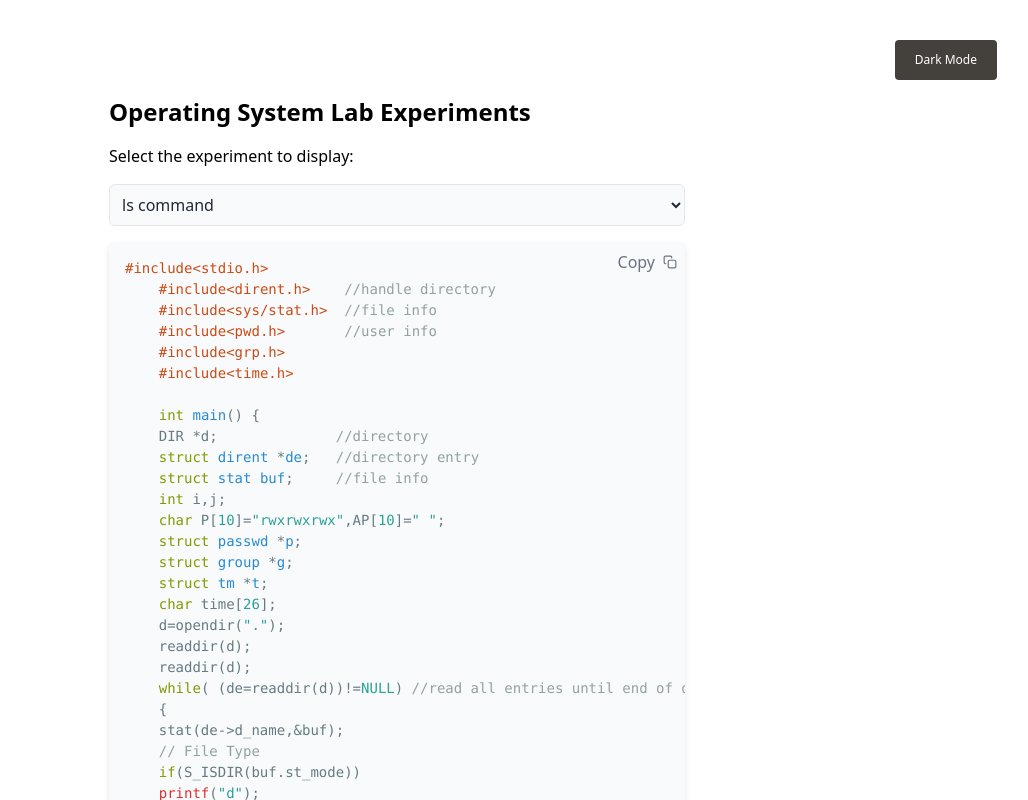
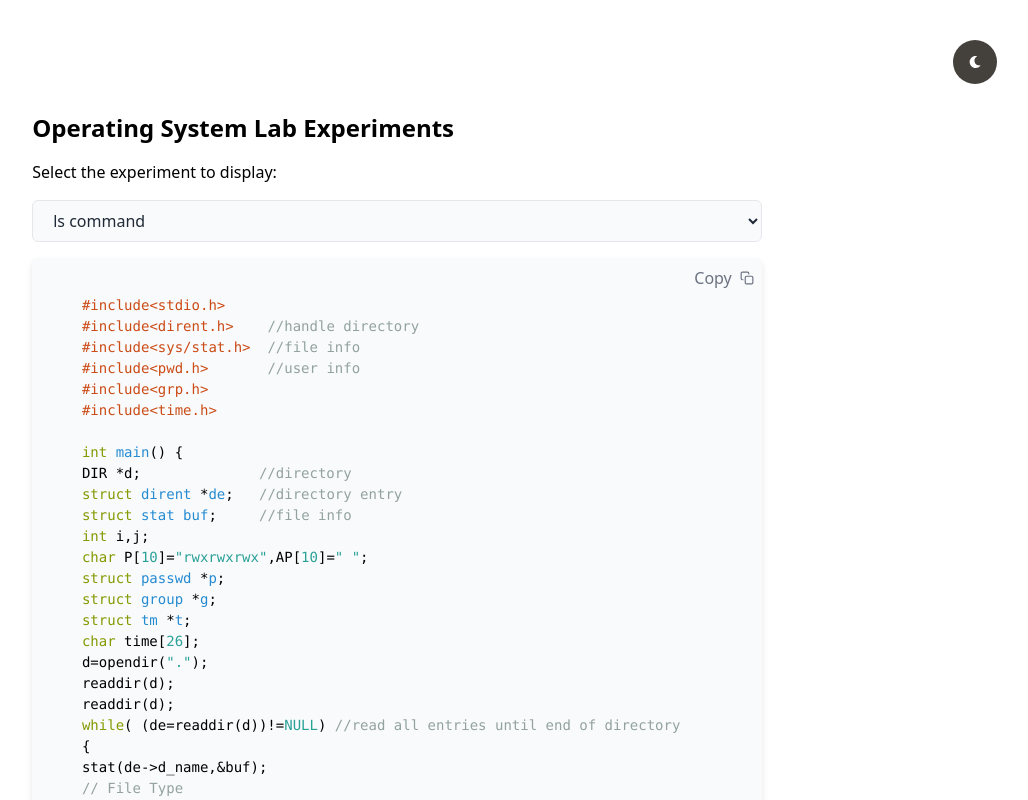
Before and after one commit to ManojithBhat/OSLabweb, a React (Vite) app: page / in a window 1280 px wide. Shown: the top 800 px of the page, without its empty margins (243-1271 px from the left). Built offline with nearby package versions, Linux system fonts and the light colour scheme.

Commit message:
finished theme

```diff
--- a/src/App.jsx
+++ b/src/App.jsx
@@ -1,28 +1,36 @@
 import './App.css';
 import ExperimentComponent from './components/ExperimentComponent';
-import { useEffect,useState } from 'react';
+import { useEffect, useState } from 'react';
+import { FaSun, FaMoon } from 'react-icons/fa'; // Import icons
 
 function App() {
+  const [darkMode, setDarkMode] = useState(false);
 
-  let [darkMode,setDarkMode] = useState(false);
-
-
-  useEffect(()=>{
-    if(darkMode){
+  useEffect(() => {
+    if (darkMode) {
       document.documentElement.classList.add('dark');
-    }else{
+    } else {
       document.documentElement.classList.remove('dark');
     }
-  },[darkMode])
-
+  }, [darkMode]);
 
   return (
     <div className="bg-white dark:bg-[#0e1117]">
-      <button onClick={()=>{setDarkMode(!darkMode)}} className="absolute right-10 top-10 bg-stone-700 text-white px-5 py-3 rounded hover:bg-stone-700 text-xs dark:bg-[#262730] dark:hover:border">
-        {darkMode?'Light':'Dark'} Mode
-      </button>
+      <button
+  onClick={() => {
+    setDarkMode(!darkMode);
+  }}
+  className="absolute right-10 top-10 bg-stone-700 text-white p-4 rounded-full flex items-center justify-center hover:bg-stone-700 text-xs dark:bg-[#262730] dark:hover:border"
+>
+  {darkMode ? (
+    <FaSun className="inline-block" />
+  ) : (
+    <FaMoon className="inline-block" />
+  )}
+</button>
 
-      <ExperimentComponent />
+
+      <ExperimentComponent darkMode={darkMode} />
     </div>
   );
 }
--- a/src/components/ExperimentComponent.jsx
+++ b/src/components/ExperimentComponent.jsx
@@ -5,10 +5,9 @@ import { CopyToClipboard } from 'react-copy-to-clipboard';
 import { FiCopy } from 'react-icons/fi';
 import experiments from '../assets/experiments';
 
-const ExperimentComponent = () => {
+const ExperimentComponent = ({ darkMode }) => {
   const [selectedCode, setSelectedCode] = useState('ls command');
   const [copied, setCopied] = useState(false);
-
 
   const handleDropdownChange = (e) => {
     setSelectedCode(e.target.value);
@@ -16,12 +15,12 @@ const ExperimentComponent = () => {
   };
 
   return (
-    <div className="flex flex-col items-center justify-start min-h-screen p-8 ">
-      <div className="flex flex-col items-start mt-16">
-      <h5 className="text-2xl font-bold dark:text-white mb-4">Operating System Lab Experiments</h5>
-      <p className="mb-4 dark:text-white">Select the experiment to display:</p>
+    <div className="flex flex-col items-center justify-start min-h-screen p-8">
+      <div className="flex flex-col items-start mt-16 w-full sm:w-90 md:w-60 lg:w-[60%] xl:w-[60%]">
+        <h5 className={`text-2xl font-bold ${darkMode ? 'text-white' : 'text-black'} py-4`}>Operating System Lab Experiments</h5>
+        <p className={`${darkMode ? 'text-white' : 'text-black'} mb-4`}>Select the experiment to display:</p>
         <select
-        className="p-2 border rounded-md mb-4 text-gray-800 bg-gray-50 w-full dark:bg-[#262730] dark:text-white dark:border-none"
+          className={`p-2 border rounded-md mb-4 px-4 text-gray-800 bg-gray-50 w-full ${darkMode ? 'bg-[#262730] text-white border-none' : ''}`}
           value={selectedCode}
           onChange={handleDropdownChange}
         >
@@ -32,32 +31,32 @@ const ExperimentComponent = () => {
           ))}
         </select>
 
-      <div className="relative max-w-xl w-full">
+        <div className="relative max-w-full w-full">
           <div className="absolute top-0 right-0 flex items-center">
             <CopyToClipboard text={experiments.find(exp => exp.title === selectedCode)?.code} onCopy={() => setCopied(true)}>
               <button
-              className="flex items-center p-2 rounded-md text-gray-500 hover:text-gray-700" // Light color, hover effect
+                className={`flex items-center p-2 rounded-md ${darkMode ? 'text-white hover:text-gray-300' : 'text-gray-500 hover:text-gray-700'}`}
               >
                 {copied ? 'Copied!' : 'Copy'}
-              <FiCopy className="ml-2 text-sm" /> {/* Small icon, spaced to the right */}
+                <FiCopy className="ml-2 text-sm" />
               </button>
             </CopyToClipboard>
           </div>
 
           <SyntaxHighlighter
             language="c"
-          style={solarizedLight} // Assuming light mode for simplicity
-          // showLineNumbers
+            style={darkMode ? dracula : solarizedLight}
             customStyle={{
-            wordWrap:true,
+              wordWrap: 'break-word',
               marginBottom: '1rem',
               overflowX: 'auto',
               textAlign: 'left',
-            backgroundColor: '#F9FAFB',
+              backgroundColor: darkMode ? '#262730' : '#F9FAFB',
               borderRadius: '5px',
               padding: '1rem',
               fontSize: '14px',
               boxShadow: '0 4px 6px rgba(0, 0, 0, 0.1)',
+              color: darkMode ? '#ffffff' : '#000000', // Text color based on dark mode
             }}
           >
             {experiments.find(exp => exp.title === selectedCode)?.code}
```
Also changed, not shown: src/assets/experiments.js (+7 -4 lines). Lines whose indentation alone changed are shown as unchanged.
